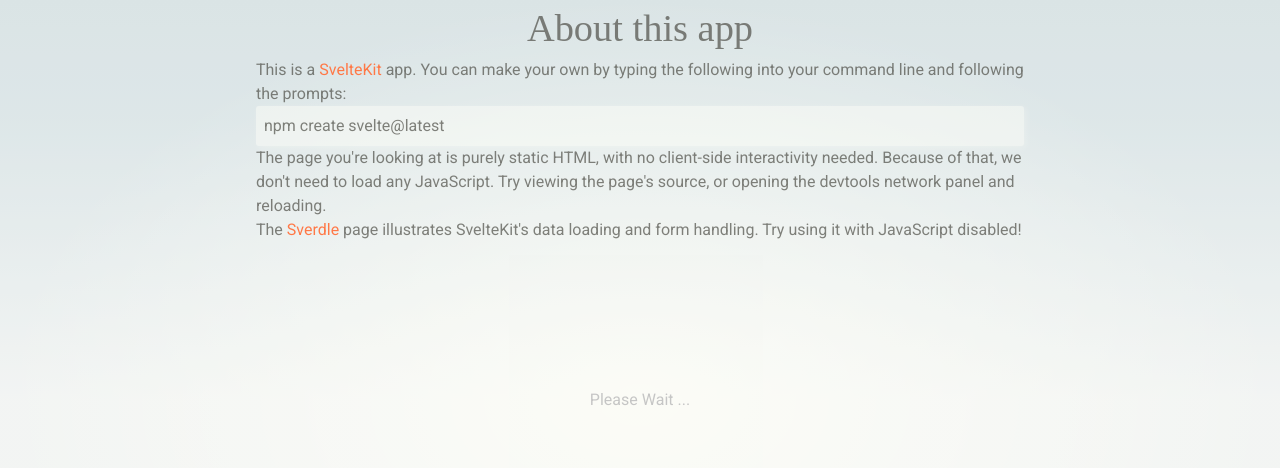
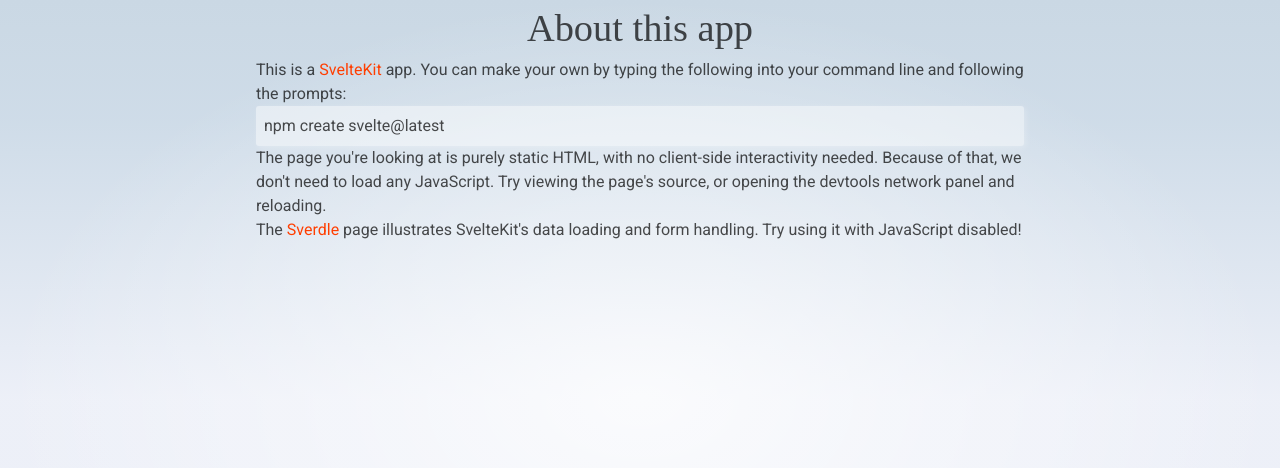
Before and after one commit to oka-sentana24/Windu-Siska, a SvelteKit app: page /about in a window 1280 px wide. Shown: the top 468 px of the page. Built offline with nearby package versions, Linux system fonts and the light colour scheme; a web font is replaced by a local one.

Commit message:
update loading

```diff
--- a/src/routes/+layout.svelte
+++ b/src/routes/+layout.svelte
@@ -9,7 +9,7 @@
   onMount(() => {
     setTimeout(() => {
       isPageLoading = true;
-    }, 3000); // Adjust the time as needed (in milliseconds)
+    }, 2000); // Adjust the time as needed (in milliseconds)
   });
 </script>
 
@@ -22,7 +22,9 @@
           class="text-center h-screen w-full items-center justify-center flex fixed top-0 left-0 bg-[#fffde7]"
           transition:fade={{ duration: 3000 }}
         >
-          <div class="absolute">Please Wait ...</div>
+          <div class="absolute">
+            <h1>Please Wait ...</h1>
+          </div>
         </div>
       {:else}
         <slot />
```
